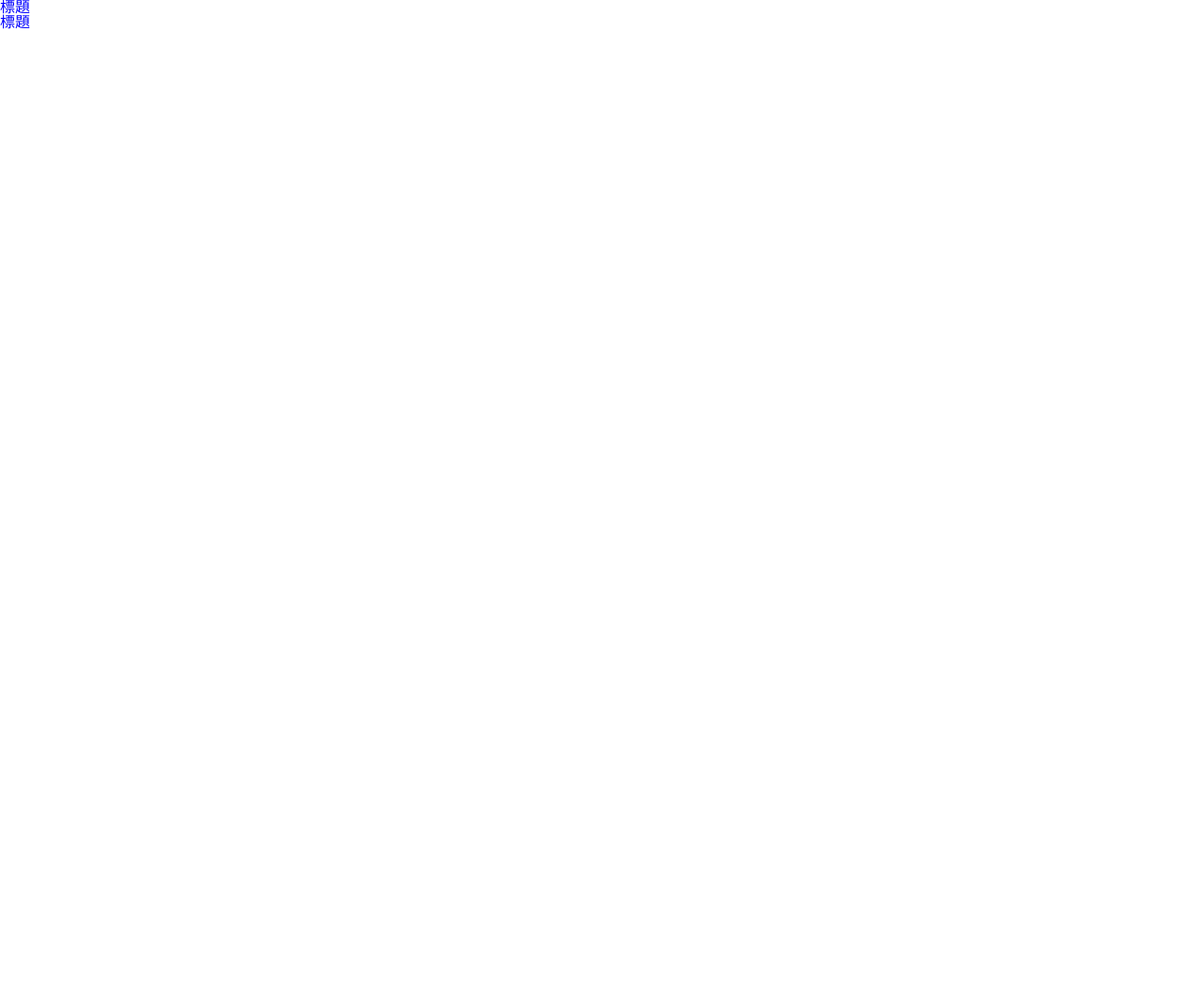
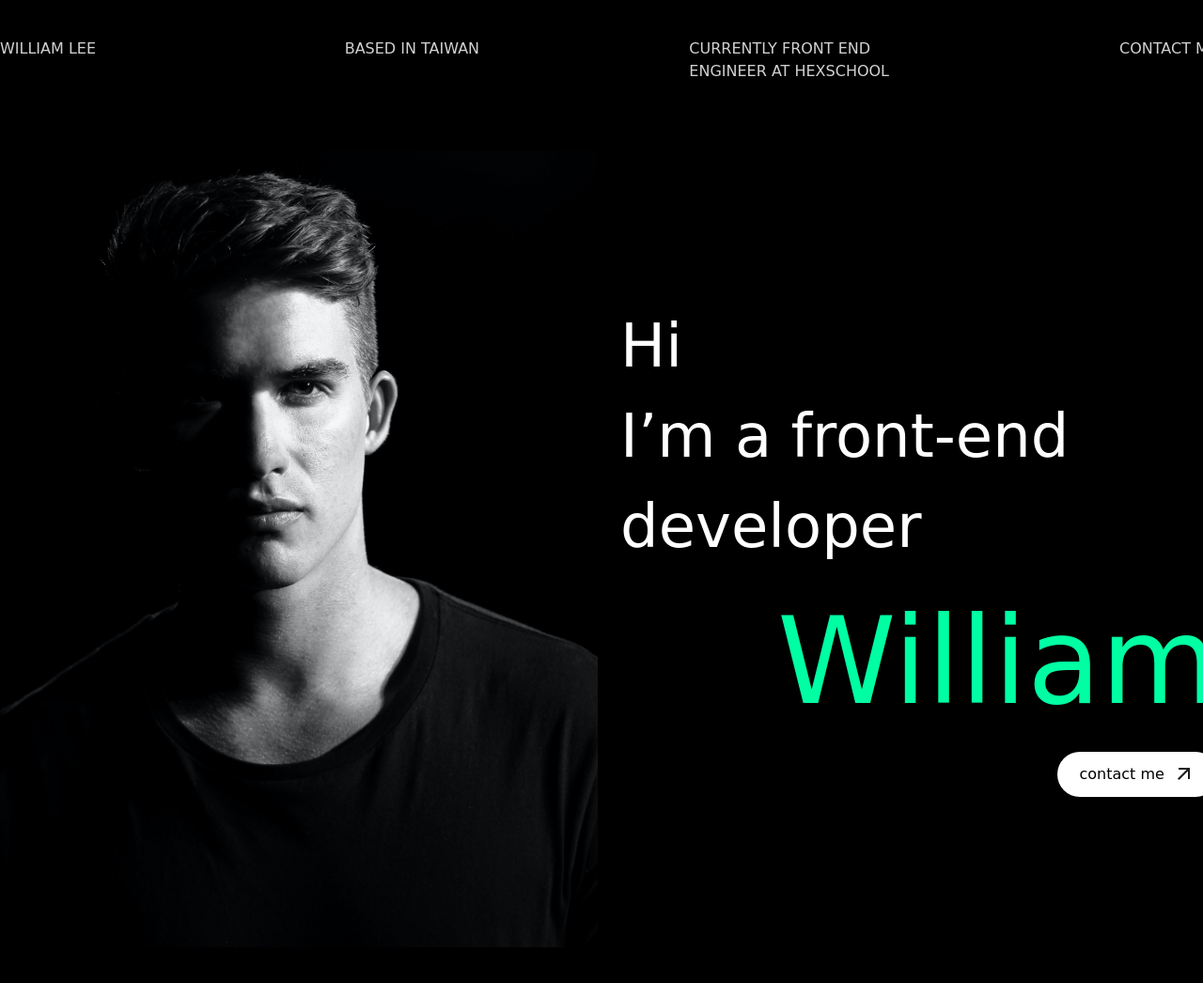
Before and after one commit to ray50914/week2, a plain HTML site: page index.html in a window 1280 px wide. Shown: the whole page at 94% size. Before the commit the page ends 800 px from the top, so only its background shows below. Drawn offline with Linux system fonts and the light colour scheme; a web font is replaced by a local one.

Commit message:
完成表頭和區塊一

```diff
--- a/index.html
+++ b/index.html
@@ -4,11 +4,54 @@
     <meta charset="UTF-8">
     <meta http-equiv="X-UA-Compatible" content="IE=edge">
     <meta name="viewport" content="width=device-width, initial-scale=1.0">
+    <!-- 字型 -->
+    <link rel="preconnect" href="https://fonts.googleapis.com">
+    <link rel="preconnect" href="https://fonts.gstatic.com" crossorigin>
+    <link href="https://fonts.googleapis.com/css2?family=Bruno+Ace+SC&display=swap" rel="stylesheet">
+    <!-- 引入css -->
     <link rel="stylesheet" href="style.css">
     <title>Document</title>
 </head>
 <body>
-    <h1>標題</h1>
-    <h1>標題</h1>
+    <div class="header bg-dark">
+        <div class="container">
+            <ul class=" d-flex  jc-between ">
+                <li><a href="#" class="c-light title-link">WILLIAM LEE</a></li>
+                <li><a href="#" class="c-light title-link">BASED IN TAIWAN</a></li>
+                <li> <a href="#" class="c-light title-link">CURRENTLY FRONT END <br/>ENGINEER AT HEXSCHOOL</a></li>
+                <li> <a href="#" class="c-light title-link-s">CONTACT ME</a></li>
+            </ul>
+        </div>
+    </div>
+
+
+    <div class="banner bg-dark">
+        <div class="container d-flex ai-center  ">
+
+            <img src="/img/people.png" alt="people" class="mr-6">
+
+            <div class=" banner-text d-flex flex-col c-white fz-l ">
+                <h2>Hi <br/>I’m a front-end <br/>  developer</h2>
+                <h1 class="c-green fz-xl ta-end">William</h1>
+                <div class="block1-contact">
+                    <a href="#" class="block1-link dark fz-s">contact me <img src="img/arrow_outward.png" alt="連結箭頭" class="ml-1"></a>
+                </div>
+            </div>
+        </div>
+    </div>
+        <div class="footer"></div>
+
+
+
+
+
+
+
+
+
+
+
+
+
 </body>
 </html>
--- a/style.css
+++ b/style.css
@@ -51,6 +51,129 @@ table {
 
 
 
-h1{
-    color: blue;
+
+
+*,*::before,*::after{
+	box-sizing: border-box;
 }
+
+body{
+	font-family: 'Bruno Ace SC', cursive;
+	font-size: 16px;
+	line-height: 1.5;
+}
+
+.container{
+	width: 1296px;
+	margin: 0 auto;
+}
+
+img{
+    vertical-align: middle;
+    max-width: 100%;
+}
+
+a{
+	text-decoration: none;
+}
+
+
+
+.header{
+	padding-top: 40px;
+}
+
+.bg-dark{
+	background: black;
+}
+
+.d-flex{
+	display: flex;
+}
+
+.flex-col{
+	flex-direction: column;
+}
+
+.ai-center{
+	align-items: center;
+}
+
+.jc-between{
+	justify-content: space-between;
+}
+
+.c-light{
+	color: #d1d1d1;
+}
+
+.c-white{
+	color: white;
+}
+
+.c-green{
+	color: #00FFA3;
+}
+
+.ta-end{
+	text-align: end;
+}
+
+.fz-s{
+	font-size: 16px;
+}
+
+.fz-l{
+	font-size: 64px;
+}
+
+.fz-xl{
+	font-size: 128px;
+}
+
+.title-link{
+	display: block;
+	width: 306px;
+}
+
+.title-link-s{
+	display: block;
+	width: 196px;
+	text-align: right;
+}
+
+.title-link:hover{
+	color: #00FFA3;
+}
+
+.mr-6{
+	margin-right: 24px;
+}
+
+.ml-1{
+	margin-left: 4px;
+}
+
+.banner{
+	padding: 72px 0;
+}
+
+.banner-text{
+	width: 636px;
+}
+
+
+.block1-contact{
+	margin-left: auto;
+}
+
+.block1-link{
+	background: #FFFFFF;
+  	padding: 12px 24px;
+  	border-radius: 32px;
+  	display: block;
+}
+
+.dark{
+	color: black;
+}
```
Also changed, not shown: img/Rectangle 10.png (added), img/Rectangle 14.png (added), img/Rectangle 15.png (added), img/Rectangle 29.png (added), img/arrow_outward-white.png (added), img/arrow_outward.png (added), img/arrow_outward.svg (added), img/discord.png (added), img/instagram.png (added), img/message.png (added), img/people-2.png (added), img/people.png (added), img/photographer.png (added), img/sparkle-sm.png (added), 2 more files, 1 other file.
